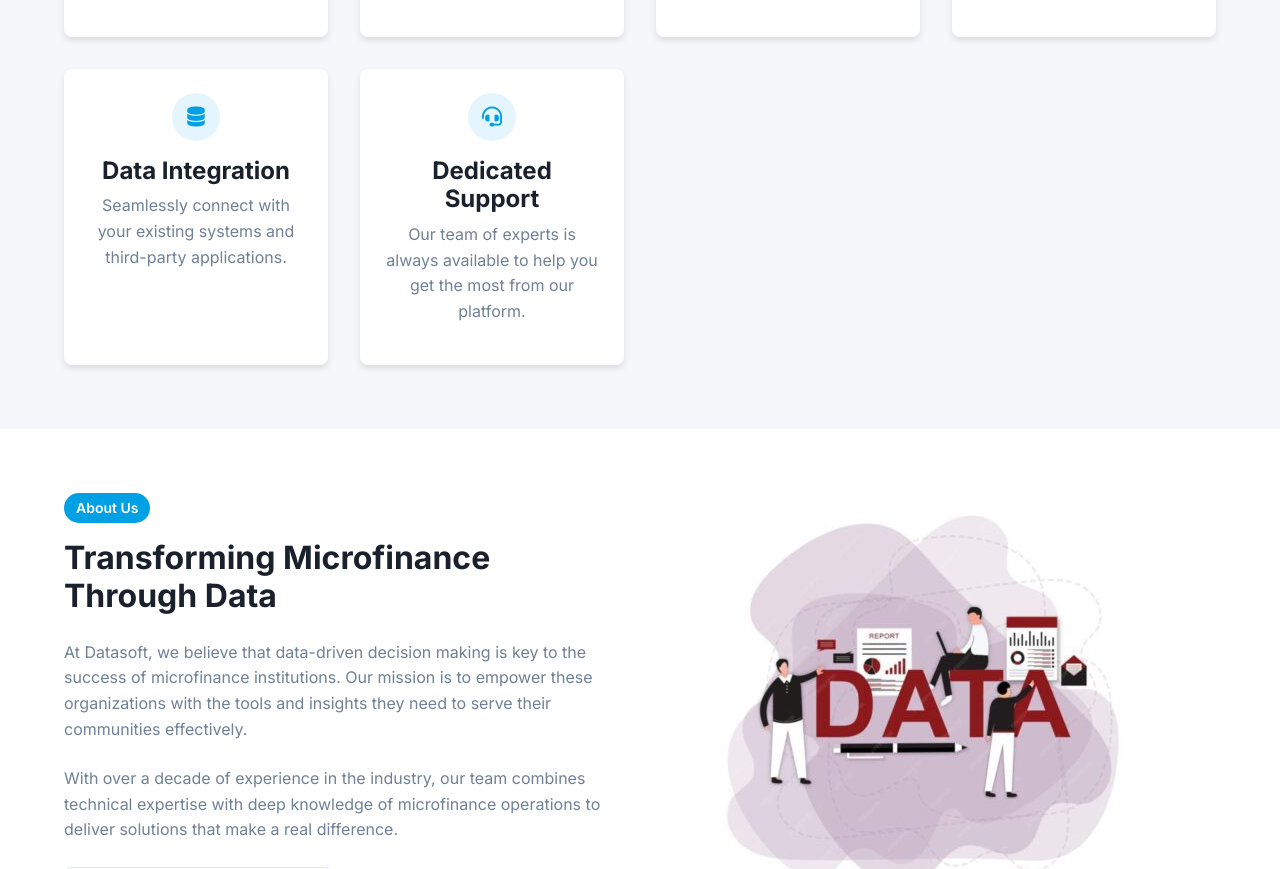
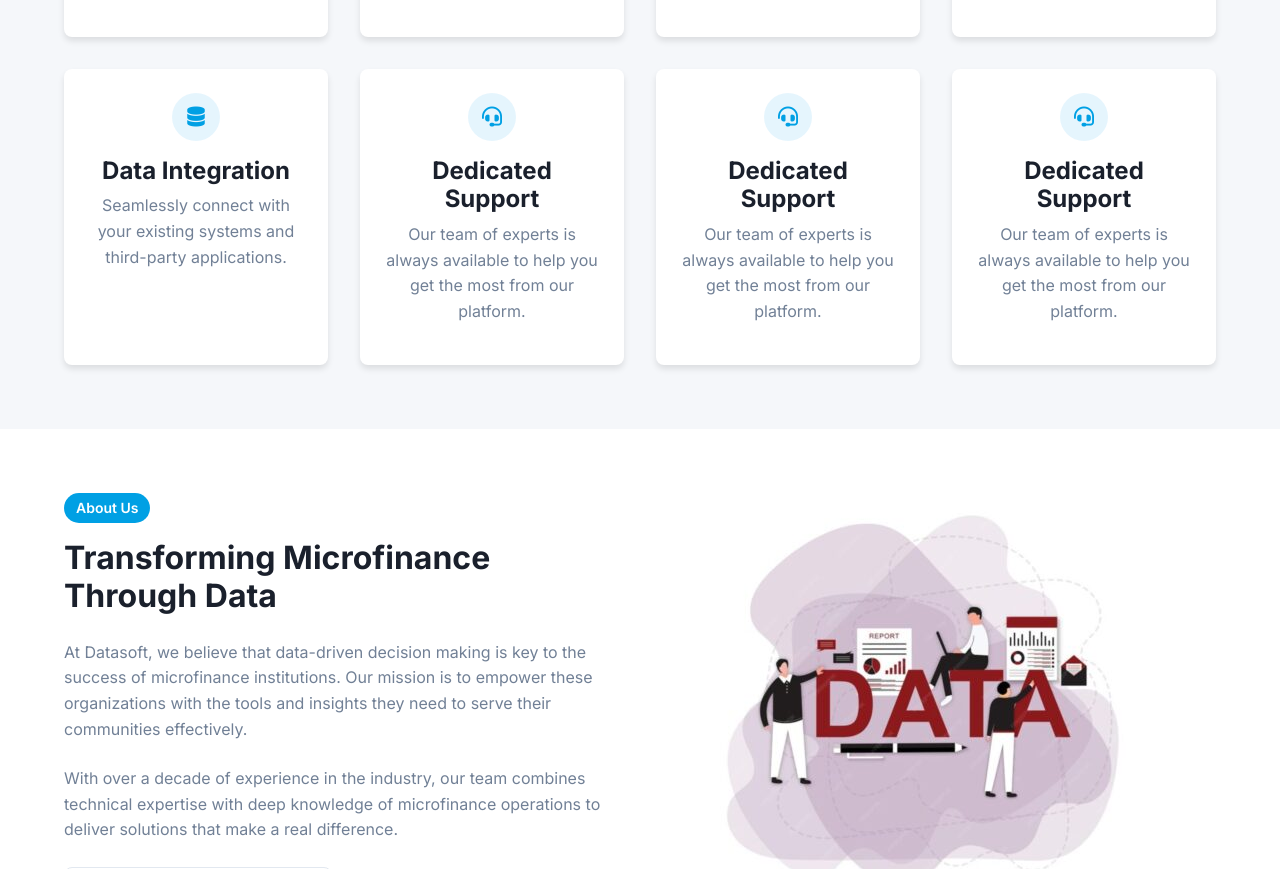
Before and after one commit to Zarkuac/Datasoft, a plain HTML site: page index.html in a window 1280 px wide. Shown: the part 1774-2643 px from the top of the page. Drawn offline with Linux system fonts and the light colour scheme.

Commit message:
enhance feature cards

```diff
--- a/index.html
+++ b/index.html
@@ -156,6 +156,20 @@
                         <h3>Dedicated Support</h3>
                         <p>Our team of experts is always available to help you get the most from our platform.</p>
                     </div>
+                    <div class="feature-card">
+                        <div class="feature-icon">
+                            <i class="fas fa-headset"></i>
+                        </div>
+                        <h3>Dedicated Support</h3>
+                        <p>Our team of experts is always available to help you get the most from our platform.</p>
+                    </div>
+                    <div class="feature-card">
+                        <div class="feature-icon">
+                            <i class="fas fa-headset"></i>
+                        </div>
+                        <h3>Dedicated Support</h3>
+                        <p>Our team of experts is always available to help you get the most from our platform.</p>
+                    </div>
                 </div>
             </div>
         </section>
```
